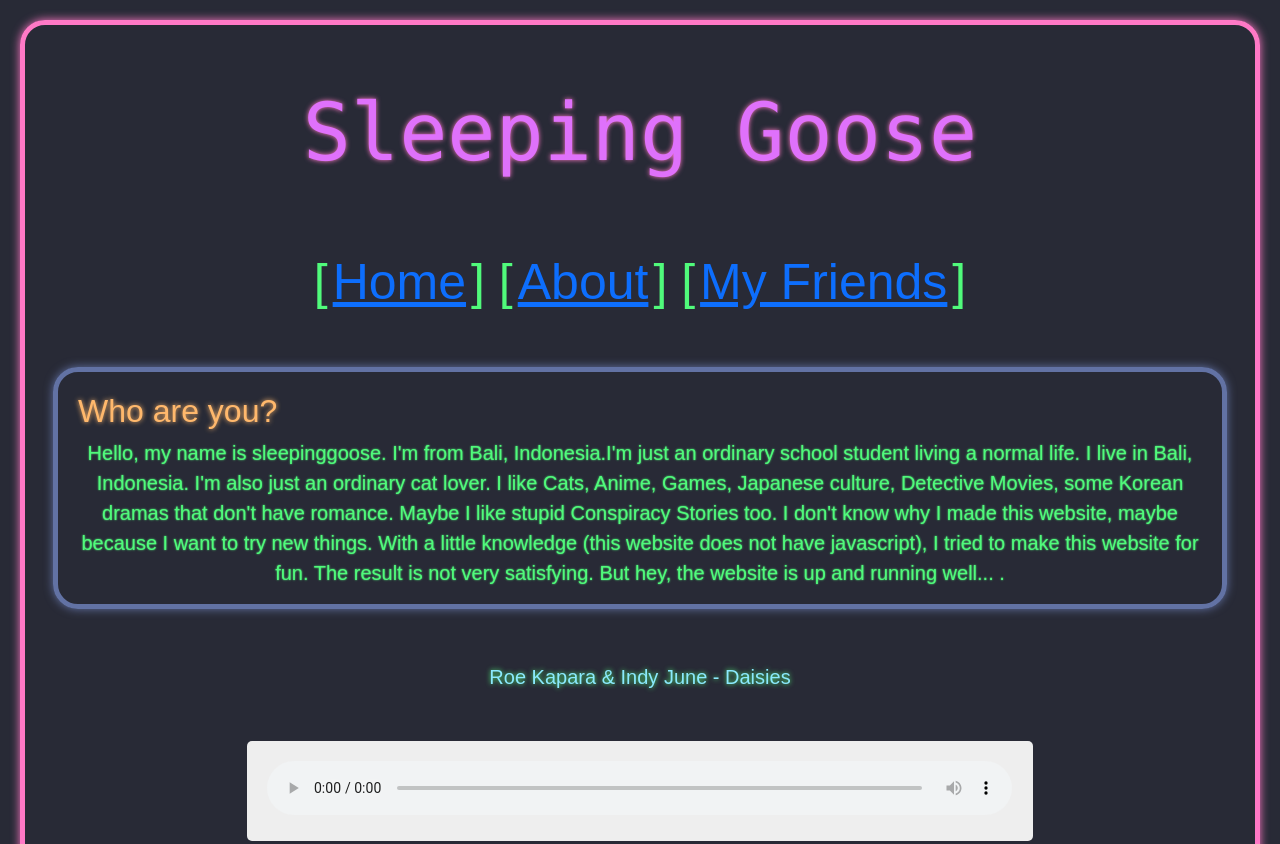
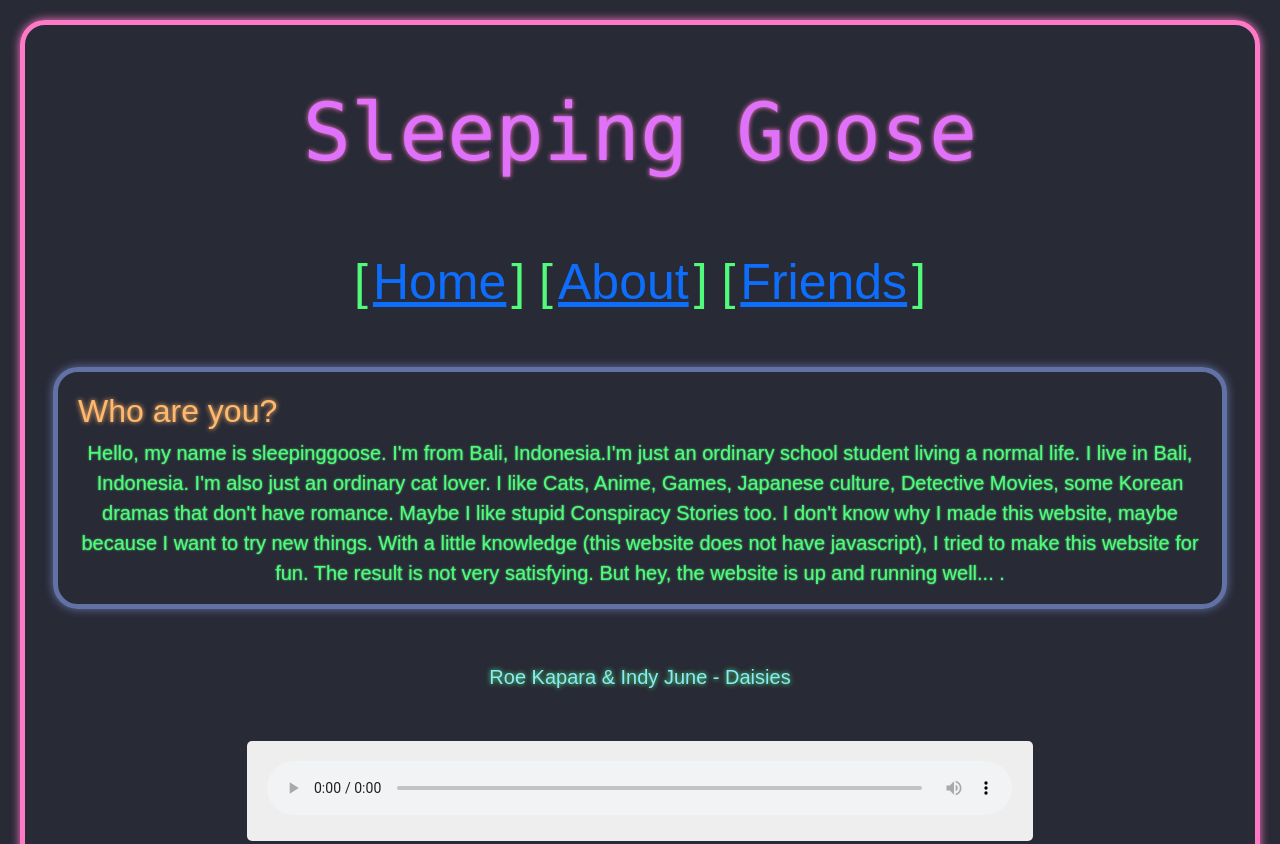
Before and after one commit to imperialthief/imperialthief.github.io, a plain HTML site: page about/index.html in a window 1280 px wide. Shown: the top 844 px of the page. Drawn offline with nearby package versions, Linux system fonts and the light colour scheme; a web font is replaced by a local one.

Commit message:
Add files via upload

```diff
--- a/about/index.html
+++ b/about/index.html
@@ -17,7 +17,7 @@
   <h1 class="text-center text-bold display-1">Sleeping Goose</h1>
   <br><br>
     <nav class="text-center nav_p">
-        <h6 class="nav_p">[<a href="../index.html">Home</a>]    [<a href="/about">About</a>]    [<a href="../friends">My Friends</a>]</h6>
+        <h6 class="nav_p">[<a href="../index.html">Home</a>]    [<a href="/about">About</a>]    [<a href="../friends">Friends</a>]</h6>
     </nav>
     <br>
 
```
